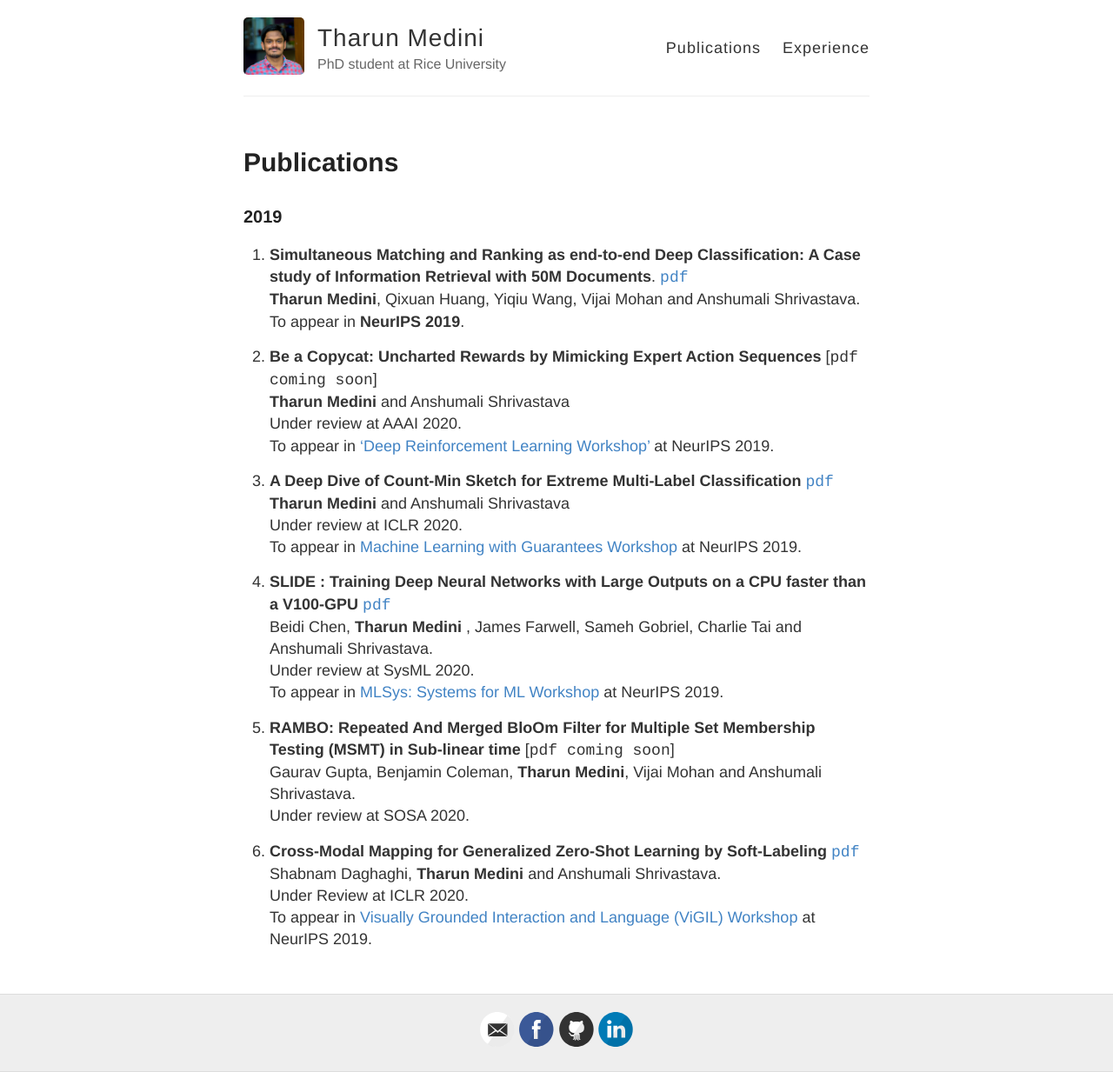
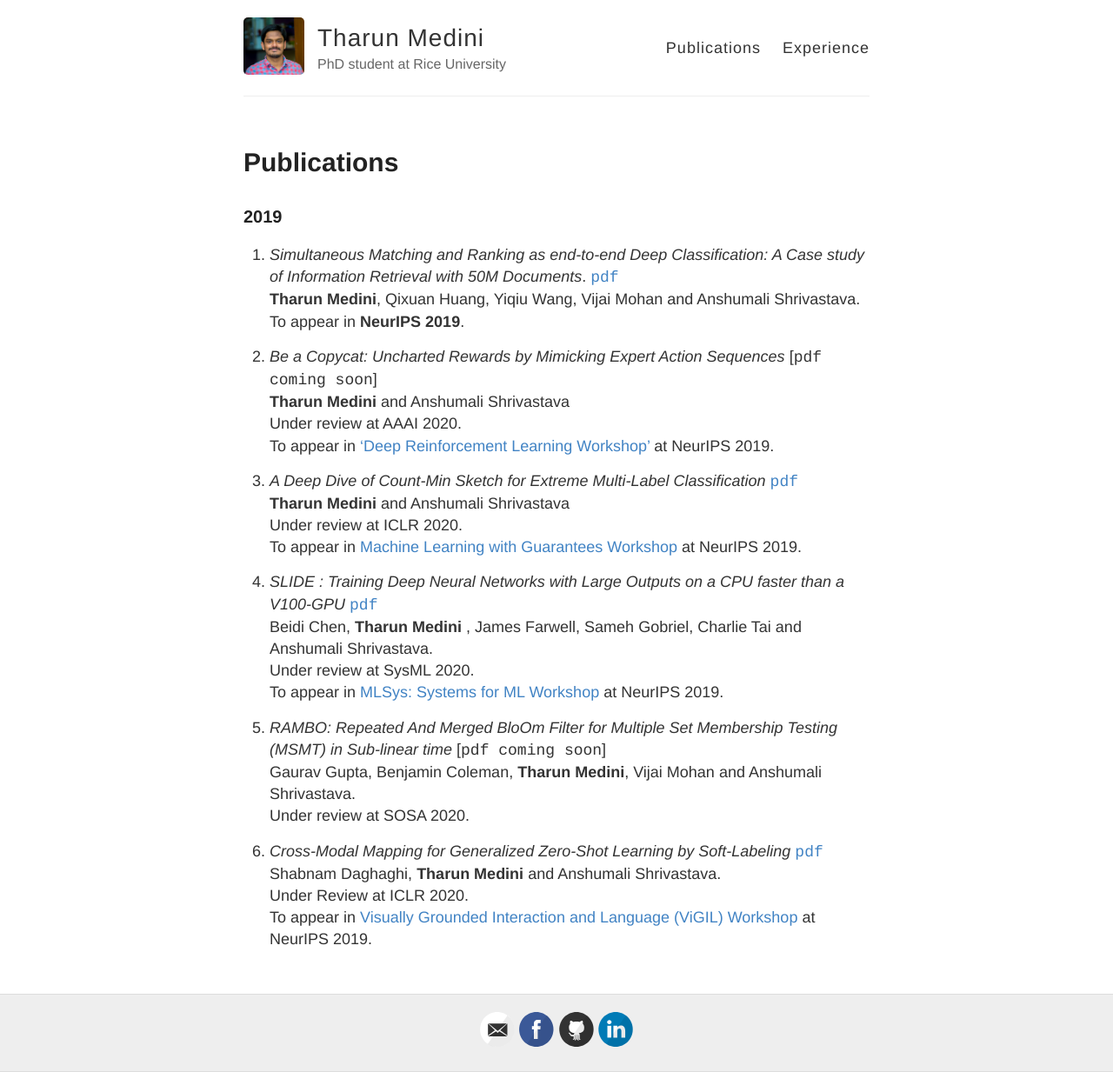
Before and after one commit to gaurav16gupta/gaurav16gupta.github.io, a Jekyll site: the page built from publications.md, in a window 1280 px wide. Shown: the whole page at 87% size. Built offline with Jekyll 4.4.1, drawn with Linux system fonts in a browser that asks for light colours.

```diff
--- a/publications.md
+++ b/publications.md
@@ -6,30 +6,30 @@ permalink: /publications/
 
 ### 2019
 
-1. __Simultaneous Matching and Ranking as end-to-end Deep Classification: A Case study of Information Retrieval with 50M Documents__. [`pdf`](https://arxiv.org/pdf/1810.04254.pdf) <br/>
+1. _Simultaneous Matching and Ranking as end-to-end Deep Classification: A Case study of Information Retrieval with 50M Documents_. [`pdf`](https://arxiv.org/pdf/1810.04254.pdf) <br/>
 __Tharun Medini__, Qixuan Huang, Yiqiu Wang, Vijai Mohan and Anshumali Shrivastava. <br/>
 To appear in __NeurIPS 2019__.
 
-2. __Be a Copycat: Uncharted Rewards by Mimicking Expert Action Sequences__ [`pdf coming soon`]<br/>
+2. _Be a Copycat: Uncharted Rewards by Mimicking Expert Action Sequences_ [`pdf coming soon`]<br/>
 __Tharun Medini__ and Anshumali Shrivastava <br/>
 Under review at AAAI 2020. <br/>
 To appear in ['Deep Reinforcement Learning Workshop'](https://sites.google.com/view/deep-rl-workshop-neurips-2019/home) at NeurIPS 2019.
 
-3. __A Deep Dive of Count-Min Sketch for Extreme Multi-Label Classification__ [`pdf`](https://openreview.net/pdf?id=S1evKR4KvB) <br/>
+3. _A Deep Dive of Count-Min Sketch for Extreme Multi-Label Classification_ [`pdf`](https://openreview.net/pdf?id=S1evKR4KvB) <br/>
 __Tharun Medini__ and Anshumali Shrivastava <br/>
 Under review at ICLR 2020. <br/>
 To appear in [Machine Learning with Guarantees Workshop](https://sites.google.com/view/mlwithguarantees) at NeurIPS 2019.
 
-4. __SLIDE : Training Deep Neural Networks with Large Outputs on a CPU faster than a V100-GPU__ [`pdf`](https://arxiv.org/pdf/1903.03129.pdf) <br/>
+4. _SLIDE : Training Deep Neural Networks with Large Outputs on a CPU faster than a V100-GPU_ [`pdf`](https://arxiv.org/pdf/1903.03129.pdf) <br/>
 Beidi Chen, __Tharun Medini__ , James Farwell, Sameh Gobriel, Charlie Tai and Anshumali Shrivastava. <br/>
 Under review at SysML 2020. <br/>
 To appear in [MLSys: Systems for ML Workshop](http://learningsys.org/neurips19/) at NeurIPS 2019.
 
-5. __RAMBO: Repeated And Merged BloOm Filter for Multiple Set Membership Testing (MSMT) in Sub-linear time__ [`pdf coming soon`] <br/>
+5. _RAMBO: Repeated And Merged BloOm Filter for Multiple Set Membership Testing (MSMT) in Sub-linear time_ [`pdf coming soon`] <br/>
 Gaurav Gupta, Benjamin Coleman, __Tharun Medini__, Vijai Mohan and Anshumali Shrivastava. <br/>
 Under review at SOSA 2020.
 
-6. __Cross-Modal Mapping for Generalized Zero-Shot Learning by Soft-Labeling__ [`pdf`](https://openreview.net/pdf?id=B1lmSeHKwB)<br/>
+6. _Cross-Modal Mapping for Generalized Zero-Shot Learning by Soft-Labeling_ [`pdf`](https://openreview.net/pdf?id=B1lmSeHKwB)<br/>
 Shabnam Daghaghi, __Tharun Medini__ and Anshumali Shrivastava. <br/>
 Under Review at ICLR 2020. <br/>
 To appear in [Visually Grounded Interaction and Language (ViGIL) Workshop](https://vigilworkshop.github.io/) at NeurIPS 2019.
```
